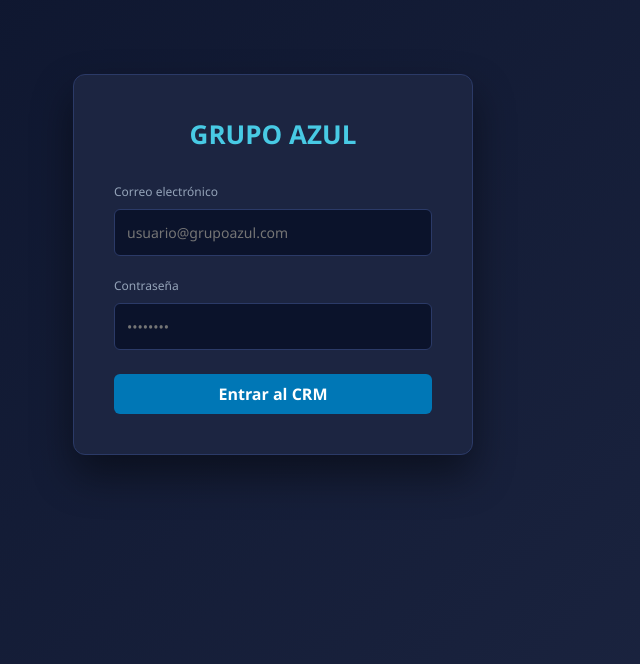
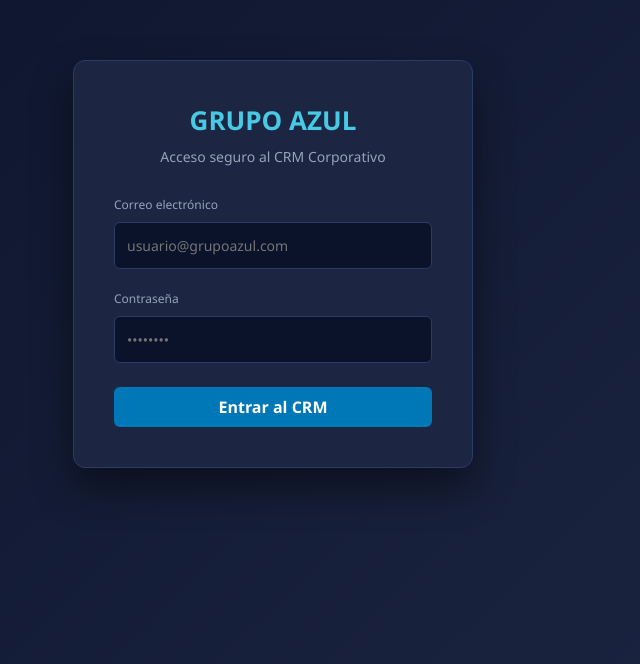
Before and after one commit to GrupoAzul0231/CRM-GRUPOAZUL, a plain HTML site: page index.html in a window 1280 px wide. Shown: the part 136-800 px from the top of the page, without its empty margins (367-1007 px from the left). Drawn offline with nearby package versions, Linux system fonts and the light colour scheme.

Commit message:
Fix HTML structure for login overlay paragraph

```diff
--- a/index.html
+++ b/index.html
@@ -191,7 +191,7 @@
     <div id="login-overlay">
         <div class="login-card">
             <div style="font-size: 26px; font-weight: 800; color: #48cae4; margin-bottom: 6px;">GRUPO AZUL</div>
-            <p style="color: #94a3b8; font-size: 14px; margin-bottom: 24px;"
+            <p style="color: #94a3b8; font-size: 14px; margin-bottom: 24px;">Acceso seguro al CRM Corporativo</p>
             <form onsubmit="handleLogin(event)">
                 <div class="mb-3 text-start">
                     <label class="form-label" style="font-size: 12px; color: #94a3b8;">Correo electrónico</label>
```
